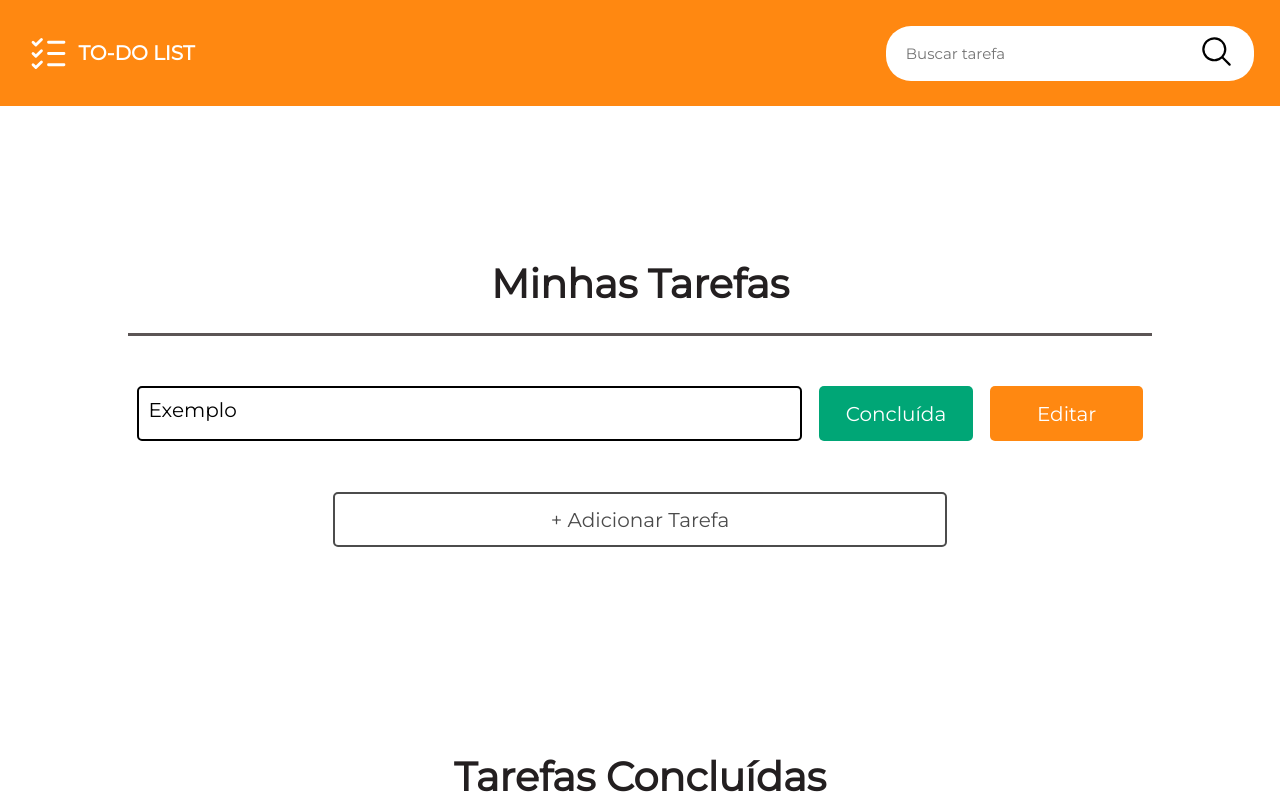
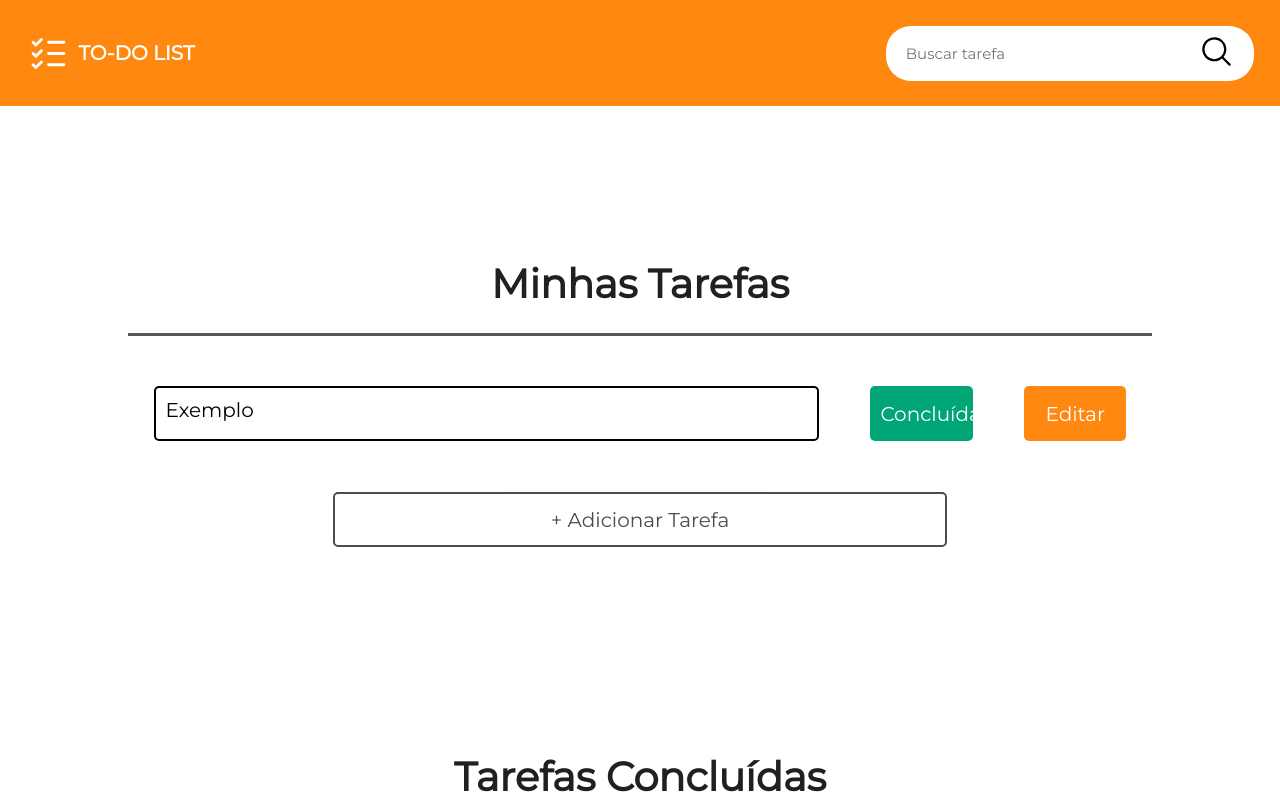
Before and after one commit to laisamarcelino/to-do-list, a React (Vite) app: page / in a window 1280 px wide. Shown: the top 800 px of the page. Built offline with nearby package versions, Linux system fonts and the light colour scheme.

Commit message:
update: correcao das propriedades css

```diff
--- a/src/components/common/Button/Button.jsx
+++ b/src/components/common/Button/Button.jsx
@@ -5,6 +5,7 @@ const Button = ({ texto, variant, onClick }) => {
     <>
       {variant == "primary" && <PrimaryButton onClick={onClick}>{texto} </PrimaryButton>}
       {variant == "secondary" && <SecondaryButton onClick={onClick}>{texto}</SecondaryButton>}
+      {variant == "third" && <ThirdButton onClick={onClick}>{texto}</ThirdButton>}
     </>
   );
 };
@@ -20,8 +21,9 @@ const StyleButton = styled.button`
   font-family: "Montserrat", sans-serif;
   color: ${(props) => props.theme.white};
   background-color: transparent;
-  width: 15%;
+  width: 10%;
   height: 55px;
+  text-align: center;
 `;
 
 const PrimaryButton = styled(StyleButton)`
@@ -30,3 +32,6 @@ const PrimaryButton = styled(StyleButton)`
 const SecondaryButton = styled(StyleButton)`
   background: ${(props) => props.theme.orange};
 `;
+const ThirdButton = styled(StyleButton)`
+  background: ${(props) => props.theme.red};
+`;
```
